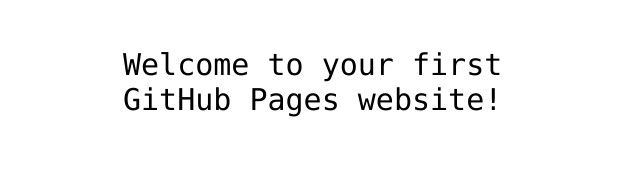
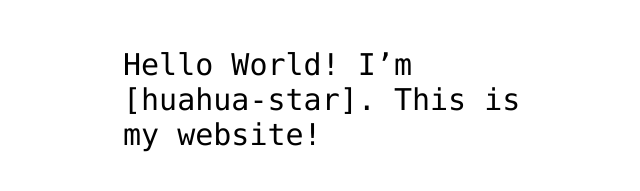
Before and after one commit to huahua-star/hello-world, a plain HTML site: page index.html in a window 1280 px wide. Shown: the part 341-532 px from the top of the page, without its empty margins (317-957 px from the left). Drawn offline with Linux system fonts and the light colour scheme.

Commit message:
第一次使用github修改
fist time to update project

```diff
--- a/index.html
+++ b/index.html
@@ -12,7 +12,7 @@
 <img src="https://octodex.github.com/images/daftpunktocat-thomas.gif" id="octocat" alt="octocat-gif" />
 
 <!-- Change this code here by copy and pasting your template on line 15 -->
-<p>Welcome to your first GitHub Pages website!</p>
+<p>Hello World! I’m [huahua-star]. This is my website!</p>
 
 </body>
 </html>
```
